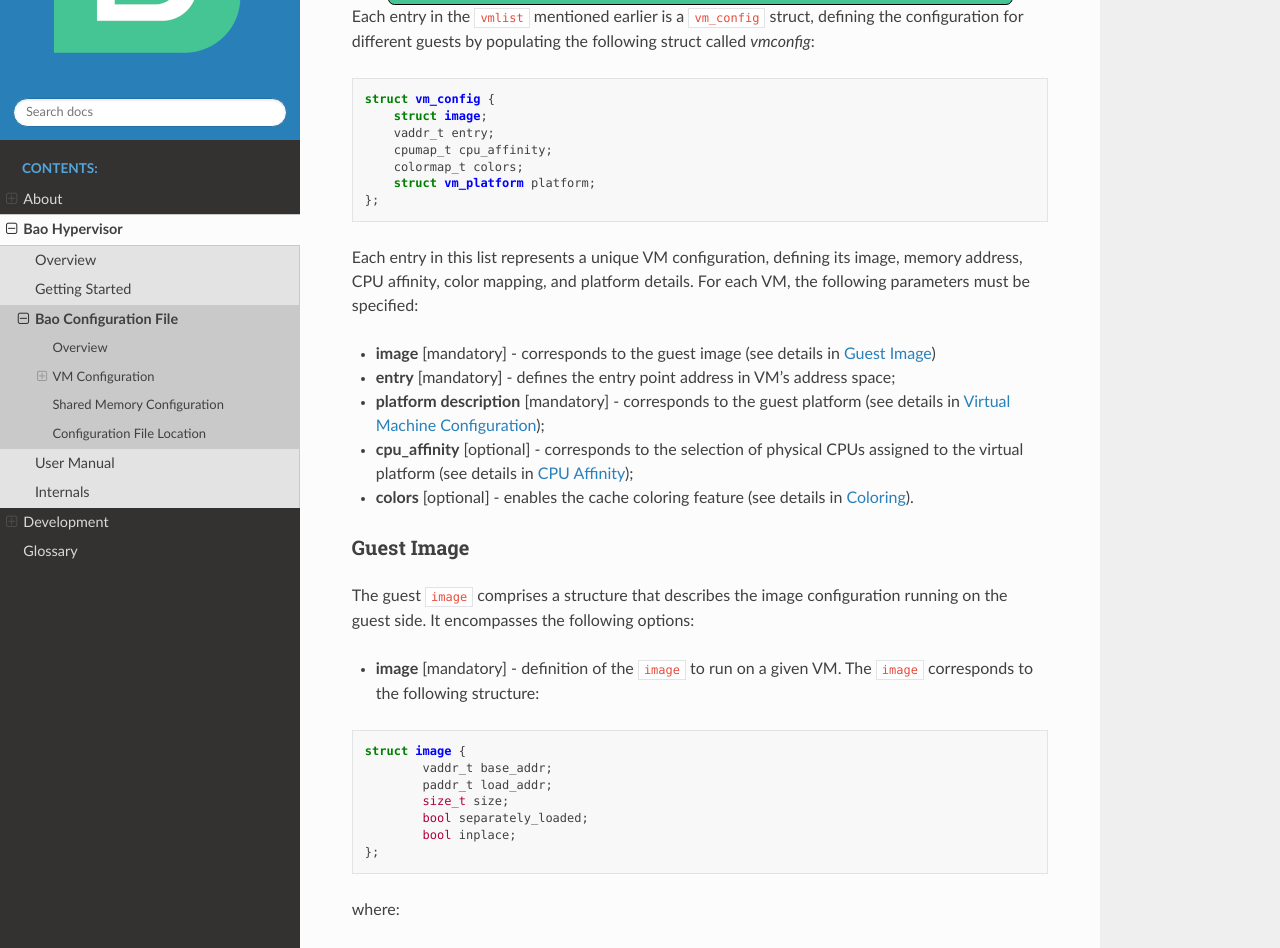
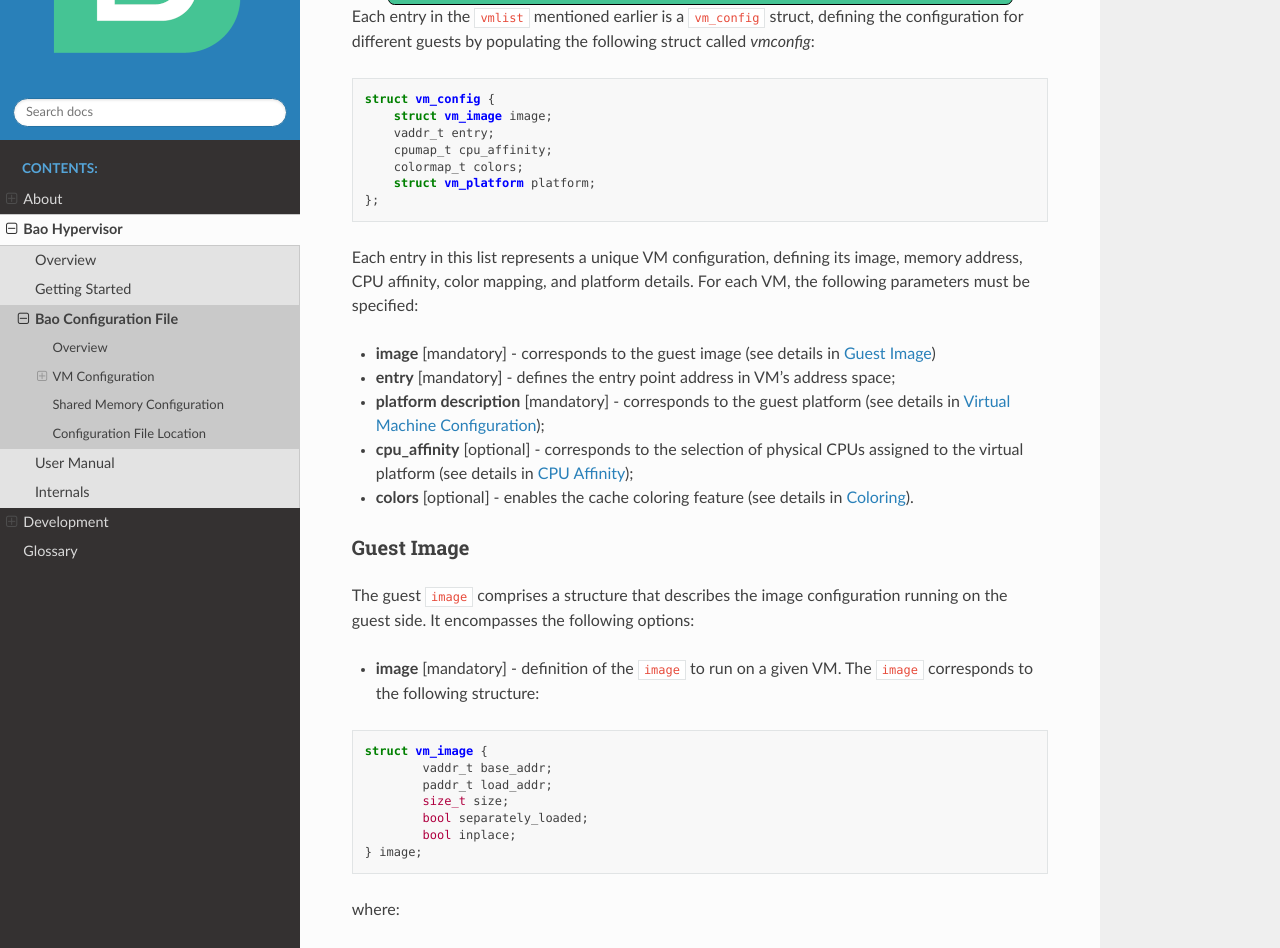
Before and after one commit to bao-project/bao-docs, a Sphinx documentation site: the page built from source/bao_hyp/config.rst, in a window 1280 px wide and 1400 px high, scrolled down 1784 px. Shown: the part 151-1099 px from the top of the window. Built offline with Sphinx 7.4.7 and the Read the Docs theme 2.0.0, drawn with Linux system fonts in a browser that asks for light colours.

Commit message:
fix(vm_config): fix struct vm_image declaration
Signed-off-by: Diogo21Costa <diogoandreveigacosta@gmail.com>

```diff
--- a/source/bao_hyp/config.rst
+++ b/source/bao_hyp/config.rst
@@ -84,7 +84,7 @@ configuration for different guests by populating the following struct called *vm
 .. code-block:: c
 
     struct vm_config {
-        struct image;
+        struct vm_image image;
         vaddr_t entry;
         cpumap_t cpu_affinity;
         colormap_t colors;
@@ -115,13 +115,13 @@ guest side. It encompasses the following options:
 
 .. code-block:: c
 
-    struct image {
+    struct vm_image {
             vaddr_t base_addr;
             paddr_t load_addr;
             size_t size;
             bool separately_loaded;
             bool inplace;
-    };
+    } image;
 
 where:
 
```
